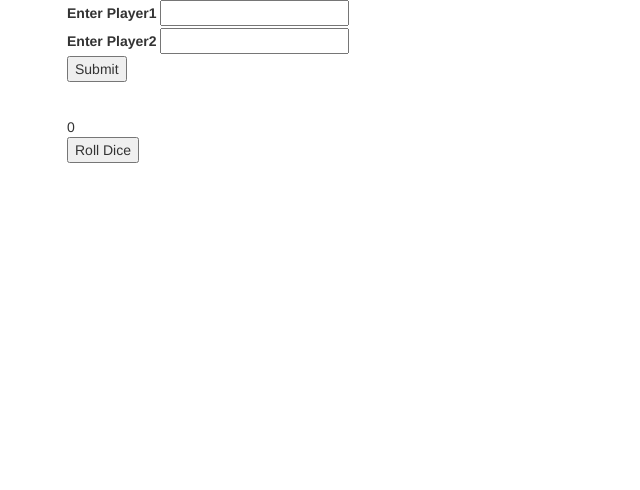
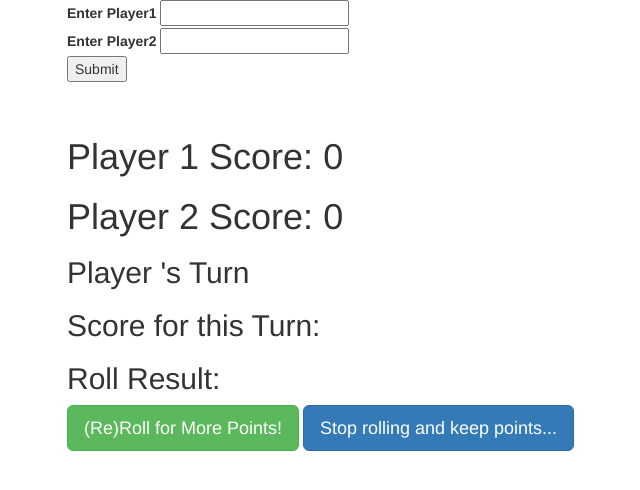
Before and after one commit to alineuwi/pig-dice, a plain HTML site: page index.html in a window 1280 px wide. Shown: the whole page, without its empty margins (3-643 px from the left). Drawn offline with Linux system fonts and the light colour scheme.

Commit message:
write index.html - rough draft

```diff
--- a/index.html
+++ b/index.html
@@ -21,11 +21,19 @@
         </div>
         <button class="player-group" type="submit" name="button">Submit</button>
       </form>
+
       <br>
-      <div id="die1" class="dice">0
+      <div class="gameDisplay">
+        <h1>Player 1 Score: <span class="gameStatusDisplay" id="player1Score">0</span></h1>
+        <h1>Player 2 Score: <span class="gameStatusDisplay" id="player2Score">0</span></h1>
+
+        <h2>Player <span id="playerStatus"></span>'s Turn</h2>
+        <h2>Score for this Turn: <span id="turnScore" class="gameStatusDisplay"></span></h2>
+        <h2>Roll Result: <span id="rollResult" class="gameStatusDisplay"></span></h2>
+
+        <button type="button" class="btn btn-success btn-lg" id="rollPig">(Re)Roll for More Points!</button>
+        <button type="button" class="btn btn-primary btn-lg" id="holdPig">Stop rolling and keep points...</button>
       </div>
-      <button onclick="rollDice()">Roll Dice</button>
-      <h2 id="status" style="clear:left;"></h2>
     </div>
   </body>
 </html>
--- a/js/scripts.js
+++ b/js/scripts.js
@@ -40,6 +40,10 @@ function holdThePig() {
   switchPlayer();
 }
 
+function notifyEndTurn() {
+  alert("End of your turn.")
+}
+
 function switchPlayer () {
   if (pigGame.playerUp === 1) {
     pigGame.playerUp = 2;
@@ -78,7 +82,7 @@ $(document).ready(function() {
     $("#turnScore").text(pigGame.turnScore);
   });
 
-  $("holdPig").click(function(){
+  $("#holdPig").click(function(){
     holdThePig();
     $("rollResult").text("");
     $("#player1Score").text(pigGame.player1Score);
```
